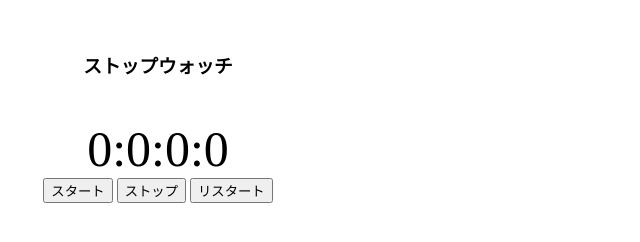
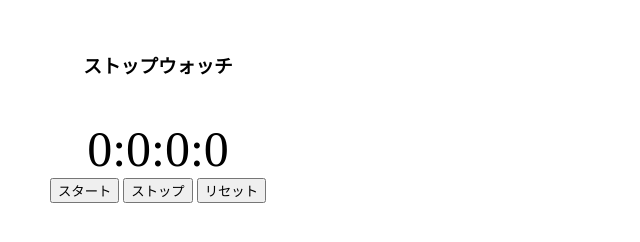
Before and after one commit to mitchy-github/JavaScript-task, a plain HTML site: page index.html in a window 1280 px wide. Shown: the full height of the page, 0-640 px from the left. Drawn offline with nearby package versions, Linux system fonts and the light colour scheme.

Commit message:
button_fix

```diff
--- a/index.html
+++ b/index.html
@@ -19,7 +19,7 @@
           <div class="button_youso">
             <button id="start">スタート</button>
             <button id="stop">ストップ</button>
-            <button id="reset">リスタート</button>
+            <button id="reset">リセット</button>
           </div>
       　</div>
       <script src="main.js"></script>
```
